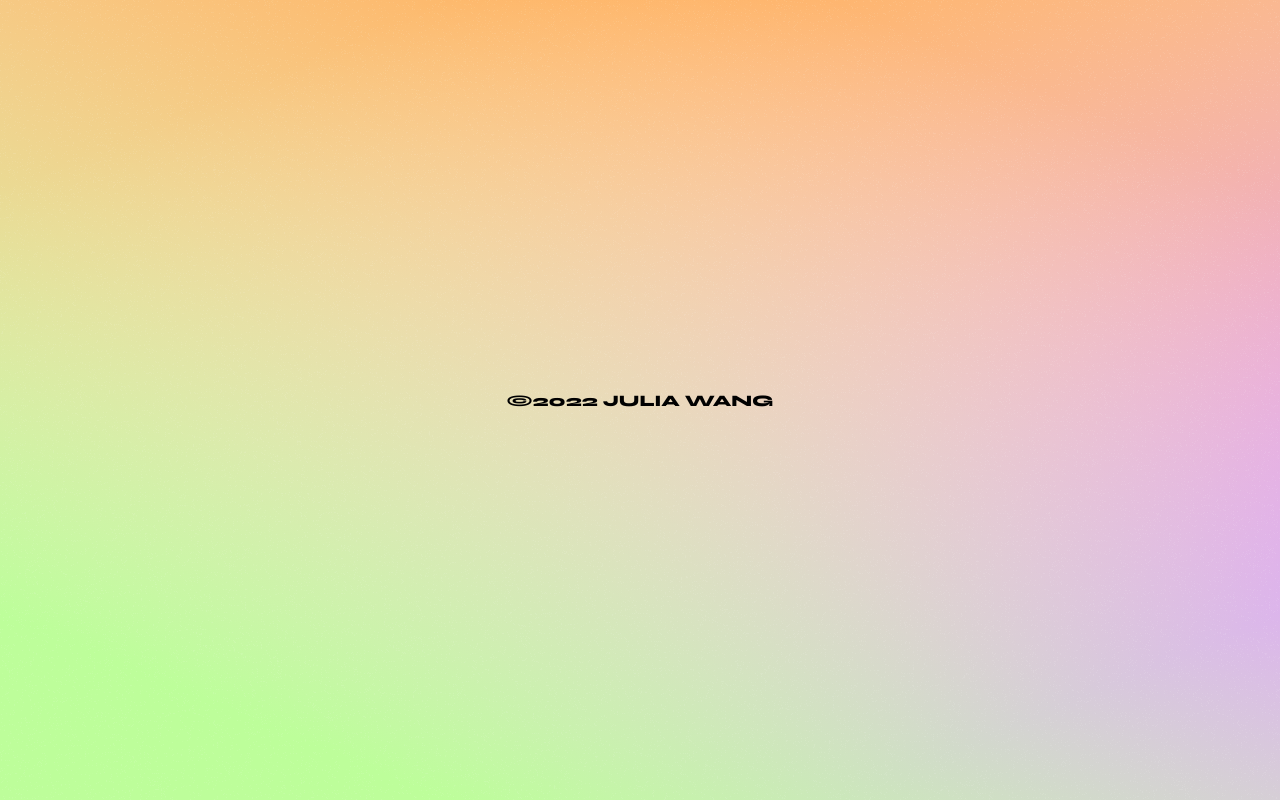
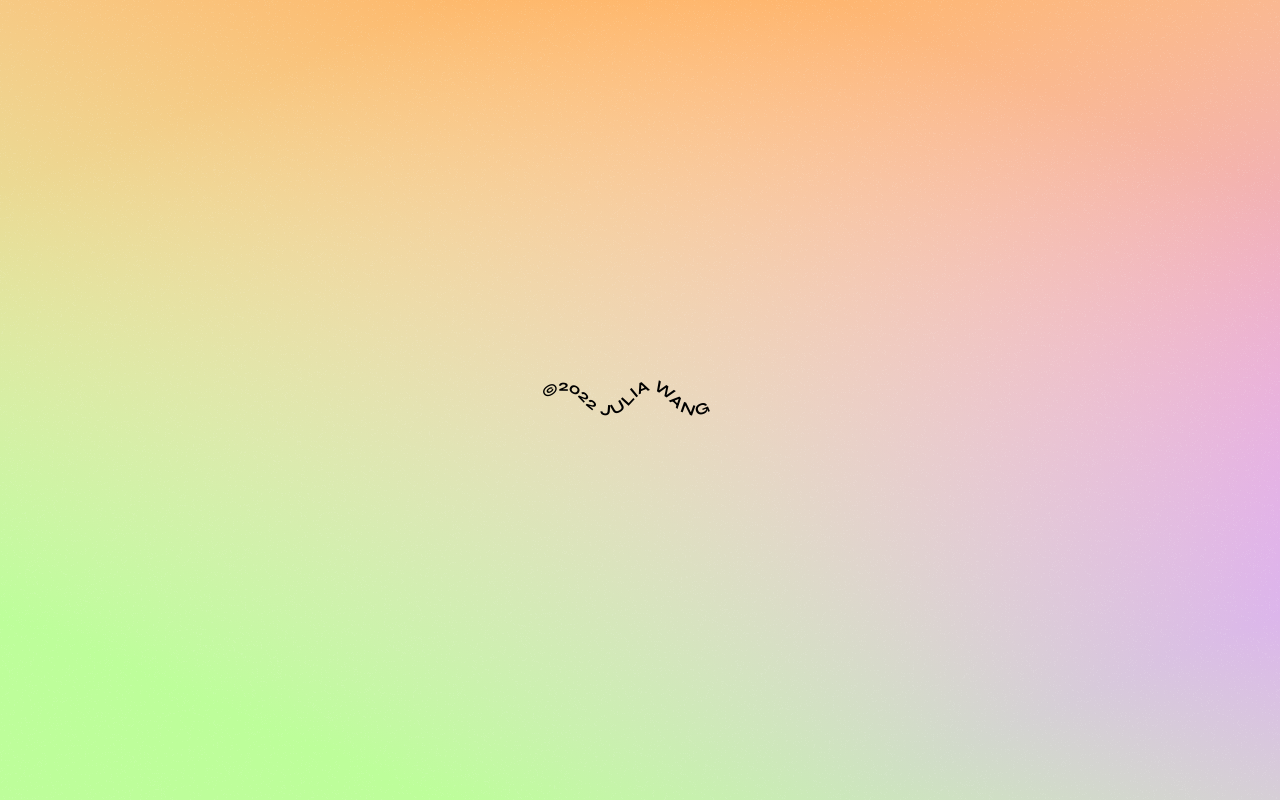
Before and after one commit to juliahw/juliahw.github.io, a React app: page / in a window 1280 px wide. Built offline with nearby package versions, Linux system fonts and the light colour scheme.

Commit message:
Make the copyright more fun

```diff
--- a/src/components/App.jsx
+++ b/src/components/App.jsx
@@ -3,7 +3,22 @@ import React from "react";
 function App() {
   return (
     <div className="container">
-      <div className="copyright">©2022 JULIA WANG</div>
+      <div className="copyright">
+        <svg width="200" height="100" xmlns="http://www.w3.org/2000/svg">
+          <defs>
+            <path
+              id="path"
+              fill="none"
+              stroke="white"
+              transform="translate(0, 35) scale(1.75)"
+              d="M1 8C9.33333 -1.33333 17.6667 -1.33333 26 8C34.3333 17.3333 42.6667 17.3333 51 8C59.3333 -1.33333 67.6667 -1.33333 76 8C84.3333 17.3333 92.6667 17.3333 101 8"
+            />
+          </defs>
+          <text x="50%" dominantBaseline="middle" textAnchor="middle">
+            <textPath href="#path">©2022 JULIA WANG</textPath>
+          </text>
+        </svg>
+      </div>
     </div>
   );
 }
--- a/src/style.scss
+++ b/src/style.scss
@@ -1,11 +1,14 @@
-@import url("https://fonts.googleapis.com/css2?family=Syne:wght@800&display=swap");
+@import url("https://fonts.googleapis.com/css2?family=Syne:wght@700;800&display=swap");
 
 html,
 body {
   font-family: "Syne", system-ui, sans-serif;
+  font-size: 16px;
   background-image: url(./images/background.svg);
   margin: 0;
   padding: 0;
+  -webkit-font-smoothing: antialiased;
+  -moz-osx-font-smoothing: grayscale;
 }
 
 .container {
@@ -20,4 +23,8 @@ body {
   height: 100%;
   justify-content: center;
   align-items: center;
+
+  text {
+    letter-spacing: 0.75px;
+  }
 }
```
